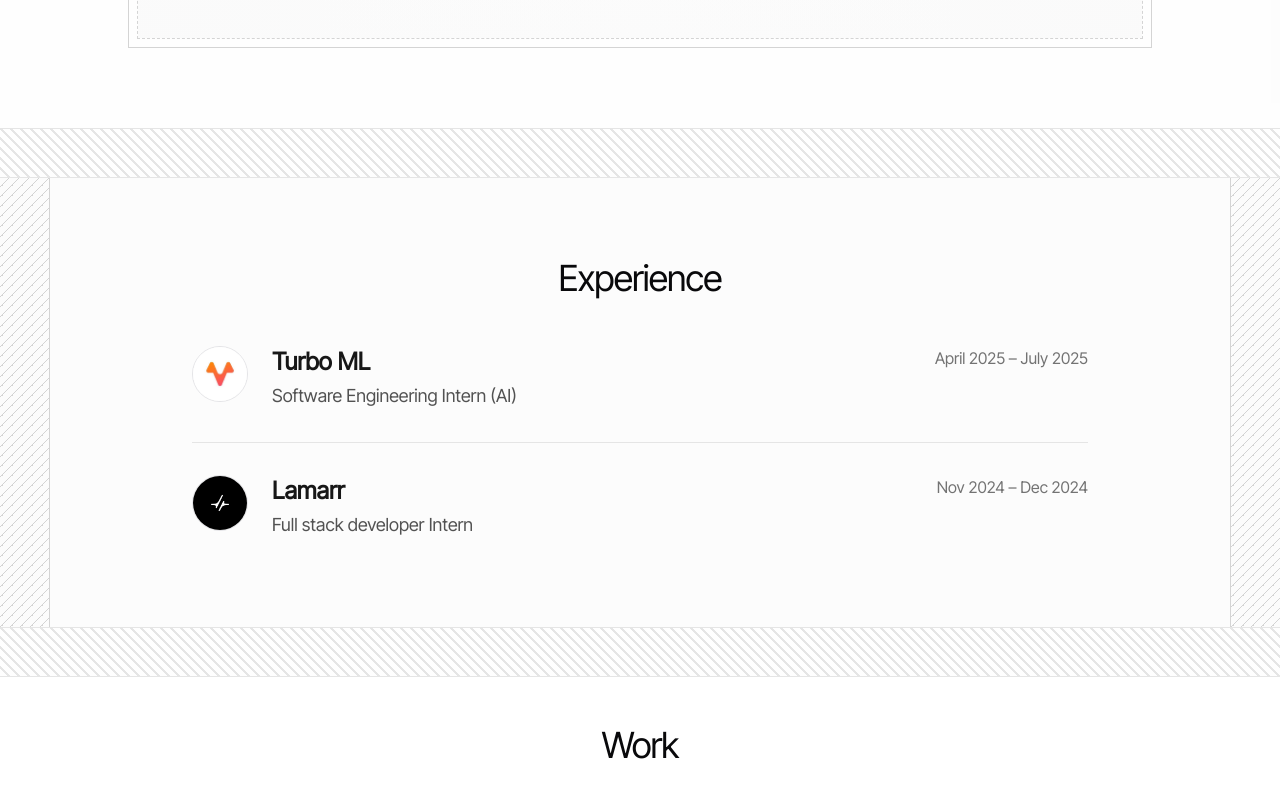
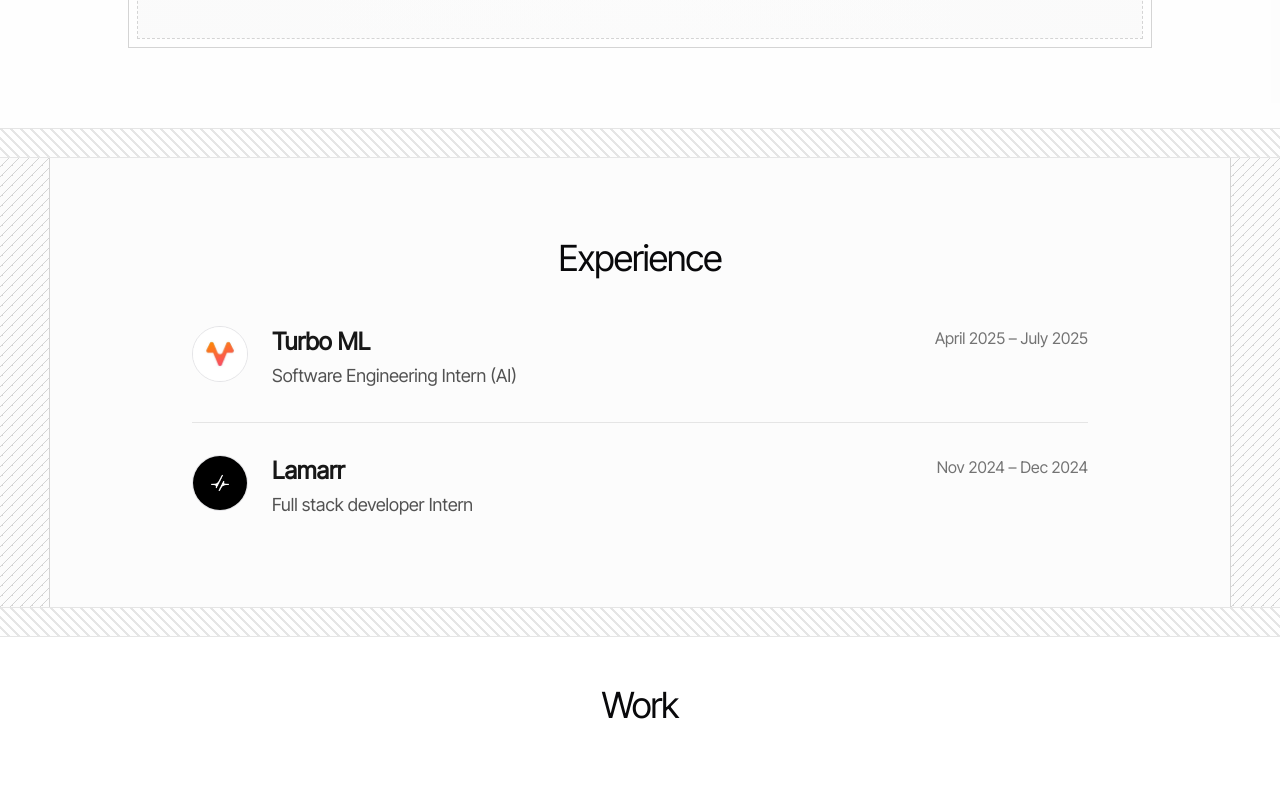
Before and after one commit to fpcMotif/kartik, a Next.js app: page / in a window 1280 px wide. Shown: the part 660-1460 px from the top of the page. Built offline with nearby package versions, Linux system fonts and the light colour scheme.

Commit message:
fix: made diagnoal borders

```diff
--- a/src/app/projects/[id]/page.tsx
+++ b/src/app/projects/[id]/page.tsx
@@ -55,29 +55,6 @@
       {/* Project Detail Section - Full Width with Borders */}
       <section className="w-full border-b border-neutral-200 dark:border-neutral-700 relative bg-neutral-50/30 dark:bg-neutral-900/30">
         <div className="w-full relative">
-          {/* Inner Side Borders */}
-          <div
-            style={{
-              width: "50px",
-              height: "100%",
-              borderRight: "1px solid",
-              backgroundImage:
-                "repeating-linear-gradient(315deg, currentColor 0, currentColor 1px, transparent 0, transparent 50%)",
-              backgroundSize: "10px 10px",
-            } as React.CSSProperties}
-            className='absolute left-0 top-0 text-neutral-300 dark:text-neutral-600 z-10'
-          />
-          <div
-            style={{
-              width: "50px",
-              height: "100%",
-              borderLeft: "1px solid",
-              backgroundImage:
-                "repeating-linear-gradient(315deg, currentColor 0, currentColor 1px, transparent 0, transparent 50%)",
-              backgroundSize: "10px 10px",
-            } as React.CSSProperties}
-            className='absolute right-0 top-0 text-neutral-300 dark:text-neutral-600 z-10'
-          />
 
           <div className="px-4 sm:px-8 md:px-16 py-12 sm:py-16 md:py-20 relative z-20">
             <div className="max-w-5xl mx-auto">
--- a/src/components/ContactSection.tsx
+++ b/src/components/ContactSection.tsx
@@ -16,8 +16,8 @@
               </div>
 
               {/* Background Effects */}
-              <div className="absolute h-full w-full bg-gradient-to-t from-neutral-50/75 dark:from-neutral-900/75 via-transparent to-neutral-50/75 dark:to-neutral-900/75 top-0 left-1/2 -translate-x-1/2"></div>
-              <div className="absolute h-full w-full bg-gradient-to-r from-neutral-50/75 dark:from-neutral-900/75 via-transparent to-neutral-50/75 dark:to-neutral-900/75 top-0 left-1/2 -translate-x-1/2"></div>
+              <div className="absolute h-full w-full bg-gradient-to-t from-neutral-50/75 dark:from-neutral-900/50 via-transparent to-neutral-50/75 dark:to-neutral-900/50 top-0 left-1/2 -translate-x-1/2"></div>
+              <div className="absolute h-full w-full bg-gradient-to-r from-neutral-50/75 dark:from-neutral-900/50 via-transparent to-neutral-50/75 dark:to-neutral-900/50 top-0 left-1/2 -translate-x-1/2"></div>
             </div>
           </div>
         </div>
--- a/src/components/DiagonalBorders.tsx
+++ b/src/components/DiagonalBorders.tsx
@@ -1,52 +1,33 @@
+import HorizontalDiagonalBorders from '@/components/HorizontalDiagonalBorders'
+import VerticalDiagonalBorders from '@/components/VerticalDiagonalBorders'
+
 interface DiagonalBordersProps {
   position?: 'left' | 'right' | 'both' | 'top' | 'bottom' | 'horizontal'
   className?: string
+  width?: string
+  height?: string
 }
 
-export default function DiagonalBorders({ position = 'both', className = 'text-neutral-300 dark:text-neutral-600' }: DiagonalBordersProps) {
-  const verticalBorderStyle: React.CSSProperties = {
-    width: "50px",
-    height: "100%",
-    backgroundImage: "repeating-linear-gradient(315deg, currentColor 0, currentColor 1px, transparent 0, transparent 50%)",
-    backgroundSize: "10px 10px",
+export default function DiagonalBorders({
+  position = 'both',
+  className = 'text-neutral-300 dark:text-neutral-800',
+  width = '50px',
+  height = '30px'
+}: DiagonalBordersProps) {
+
+  // Handle horizontal positions
+  if (position === 'horizontal') {
+    return <HorizontalDiagonalBorders position="both" className={className} height={height} />
   }
 
-  const horizontalBorderStyle: React.CSSProperties = {
-    height: "50px",
-    width: "100%",
-    backgroundImage: "repeating-linear-gradient(45deg, currentColor 0, currentColor 1px, transparent 0, transparent 50%)",
-    backgroundSize: "10px 10px",
+  if (position === 'top') {
+    return <HorizontalDiagonalBorders position="top" className={className} height={height} />
   }
 
-  return (
-    <>
-      {/* Vertical Borders */}
-      {(position === 'left' || position === 'both') && (
-        <div
-          style={{ ...verticalBorderStyle, borderRight: "1px solid" }}
-          className={`absolute left-0 top-0 z-10 ${className}`}
-        />
-      )}
-      {(position === 'right' || position === 'both') && (
-        <div
-          style={{ ...verticalBorderStyle, borderLeft: "1px solid" }}
-          className={`absolute right-0 top-0 z-10 ${className}`}
-        />
-      )}
+  if (position === 'bottom') {
+    return <HorizontalDiagonalBorders position="bottom" className={className} height={height} />
+  }
 
-      {/* Horizontal Borders */}
-      {(position === 'top' || position === 'horizontal') && (
-        <div
-          style={{ ...horizontalBorderStyle, borderBottom: "1px solid" }}
-          className={`absolute top-0 left-0 z-10 ${className}`}
-        />
-      )}
-      {(position === 'bottom' || position === 'horizontal') && (
-        <div
-          style={{ ...horizontalBorderStyle, borderTop: "1px solid" }}
-          className={`absolute bottom-0 left-0 z-10 ${className}`}
-        />
-      )}
-    </>
-  )
+  // Handle vertical positions (left, right, both)
+  return <VerticalDiagonalBorders position={position} className={className} width={width} />
 }
--- a/src/components/FooterSection.tsx
+++ b/src/components/FooterSection.tsx
@@ -1,14 +1,11 @@
 'use client'
 
 import Footer from "@/components/Footer"
-import DiagonalBorders from "@/components/DiagonalBorders"
 
 export default function FooterSection() {
   return (
     <section className="w-full relative bg-neutral-50/30 dark:bg-neutral-900/30">
       <div className="w-full relative">
-        <DiagonalBorders />
-
         <div className="px-4 sm:px-8 md:px-16 py-8 sm:py-10 md:py-12 relative z-20">
           <div className="max-w-5xl mx-auto">
             <div className="flex justify-center">
--- /dev/null
+++ b/src/components/HorizontalDiagonalBorders.tsx
@@ -0,0 +1,38 @@
+interface HorizontalDiagonalBordersProps {
+  position?: 'top' | 'bottom' | 'both'
+  className?: string
+  height?: string
+}
+
+export default function HorizontalDiagonalBorders({
+  position = 'both',
+  className = 'text-neutral-300 dark:text-neutral-800',
+  height = '30px'
+}: HorizontalDiagonalBordersProps) {
+  const horizontalBorderStyle: React.CSSProperties = {
+    height: height,
+    width: "100%",
+    backgroundImage: "repeating-linear-gradient(45deg, currentColor 0, currentColor 1px, transparent 0, transparent 50%)",
+    backgroundSize: "10px 10px",
+  }
+
+  return (
+    <>
+      {/* Top Horizontal Border */}
+      {(position === 'top' || position === 'both') && (
+        <div
+          style={{ ...horizontalBorderStyle, borderBottom: "1px solid" }}
+          className={`absolute top-0 left-0 z-10 ${className}`}
+        />
+      )}
+
+      {/* Bottom Horizontal Border */}
+      {(position === 'bottom' || position === 'both') && (
+        <div
+          style={{ ...horizontalBorderStyle, borderTop: "1px solid" }}
+          className={`absolute bottom-0 left-0 z-10 ${className}`}
+        />
+      )}
+    </>
+  )
+}
--- a/src/components/SectionDivider.tsx
+++ b/src/components/SectionDivider.tsx
@@ -1,15 +1,19 @@
 'use client'
 
-import DiagonalBorders from "@/components/DiagonalBorders"
+import HorizontalDiagonalBorders from "@/components/HorizontalDiagonalBorders"
 
 interface SectionDividerProps {
   className?: string
+  height?: string
 }
 
-export default function SectionDivider({ className = 'text-neutral-200 dark:text-neutral-700' }: SectionDividerProps) {
+export default function SectionDivider({
+  className = 'text-neutral-200 dark:text-neutral-800',
+  height = '30px'
+}: SectionDividerProps) {
   return (
-    <div className="w-full relative h-[50px] bg-neutral-50/20 dark:bg-neutral-900/20">
-      <DiagonalBorders position="horizontal" className={className} />
+    <div className={`w-full relative bg-neutral-50/20 dark:bg-neutral-900/20`} style={{ height }}>
+      <HorizontalDiagonalBorders position="both" className={className} height={height} />
     </div>
   )
 }
--- /dev/null
+++ b/src/components/VerticalDiagonalBorders.tsx
@@ -0,0 +1,38 @@
+interface VerticalDiagonalBordersProps {
+  position?: 'left' | 'right' | 'both'
+  className?: string
+  width?: string
+}
+
+export default function VerticalDiagonalBorders({
+  position = 'both',
+  className = 'text-neutral-300 dark:text-neutral-800',
+  width = '50px'
+}: VerticalDiagonalBordersProps) {
+  const verticalBorderStyle: React.CSSProperties = {
+    width: width,
+    height: "100%",
+    backgroundImage: "repeating-linear-gradient(315deg, currentColor 0, currentColor 1px, transparent 0, transparent 50%)",
+    backgroundSize: "10px 10px",
+  }
+
+  return (
+    <>
+      {/* Left Vertical Border */}
+      {(position === 'left' || position === 'both') && (
+        <div
+          style={{ ...verticalBorderStyle, borderRight: "1px solid" }}
+          className={`absolute left-0 top-0 z-10 ${className}`}
+        />
+      )}
+
+      {/* Right Vertical Border */}
+      {(position === 'right' || position === 'both') && (
+        <div
+          style={{ ...verticalBorderStyle, borderLeft: "1px solid" }}
+          className={`absolute right-0 top-0 z-10 ${className}`}
+        />
+      )}
+    </>
+  )
+}
```
